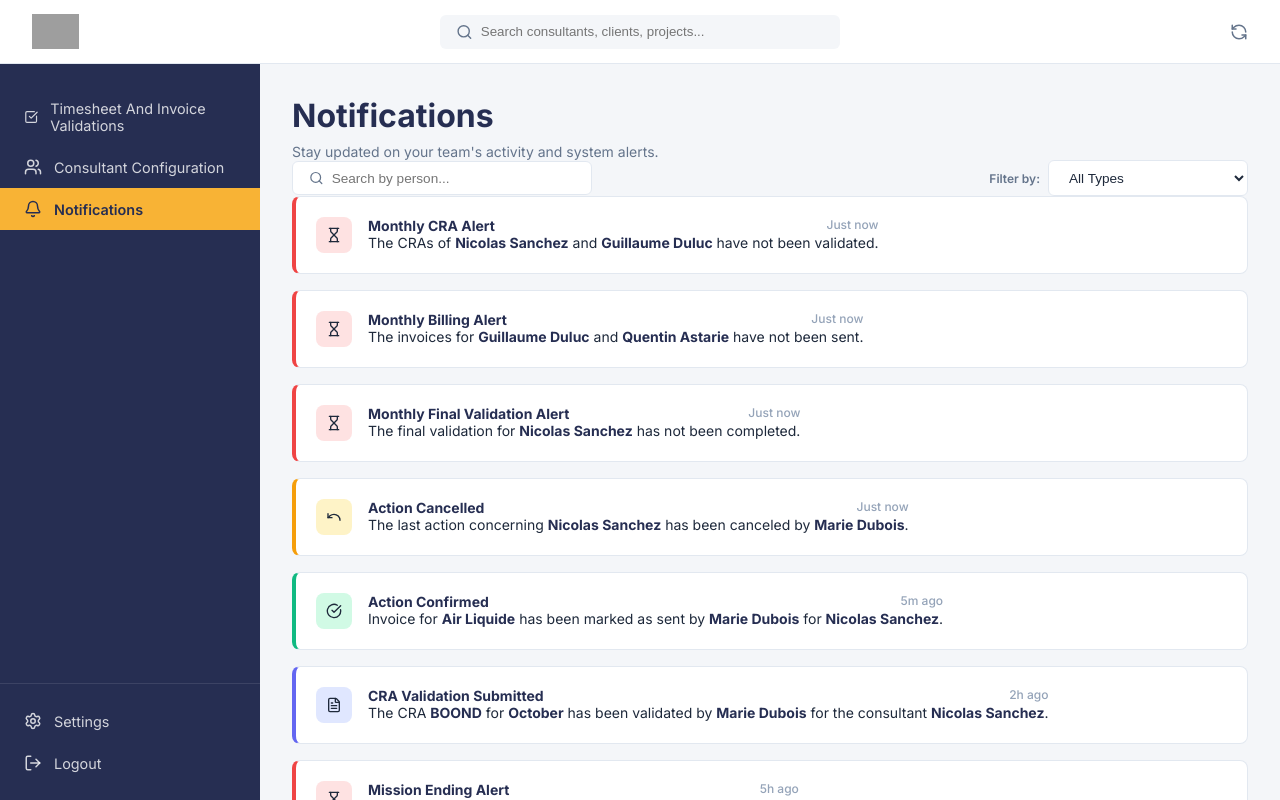
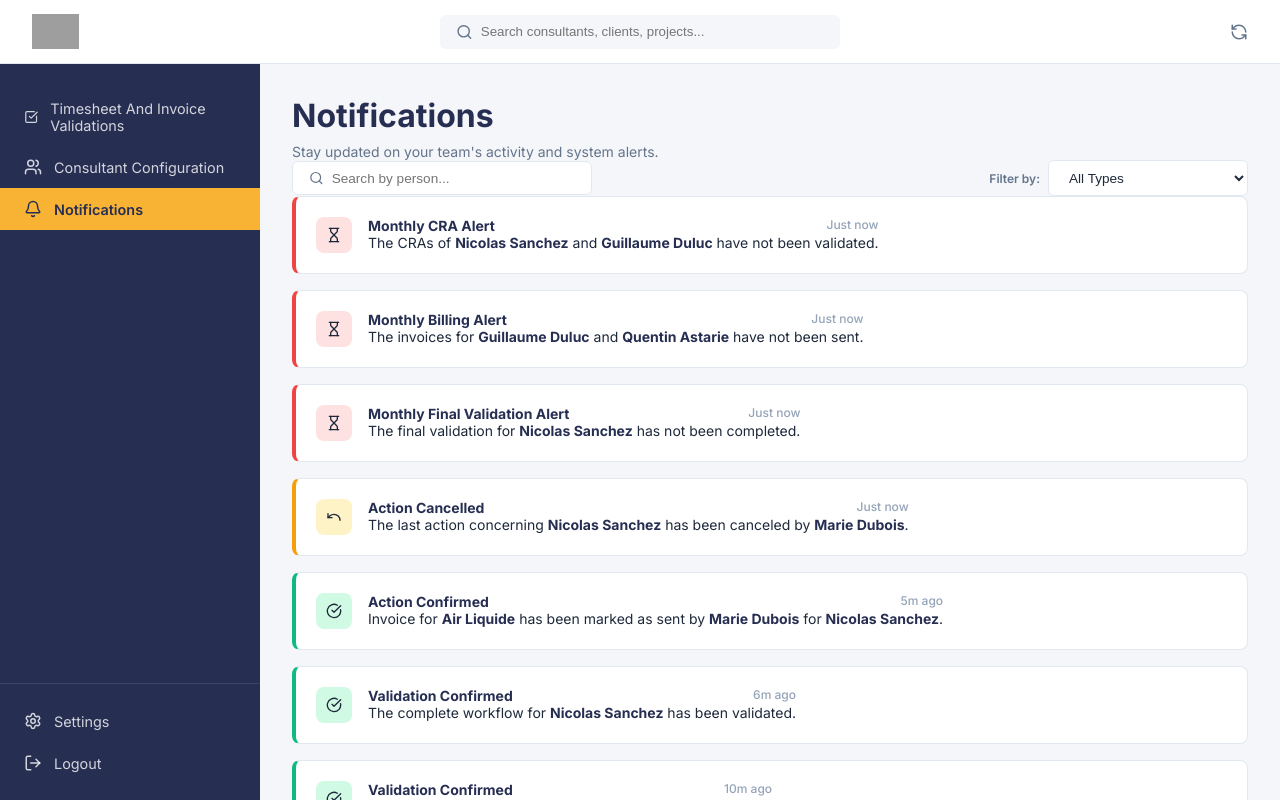
Before and after one commit to jeremycolard-aceo/Craceo-test, a React (Vite) app: page / in a window 1280 px wide. Both pictures are taken after a click on the element "Notifications". Built offline with nearby package versions, Linux system fonts and the light colour scheme; grey boxes are pictures that could not be loaded.

Commit message:
feat: seed final validation notifications in App.jsx and add final icon mapping

```diff
--- a/src/App.jsx
+++ b/src/App.jsx
@@ -105,6 +105,27 @@ function App() {
       employeeName: 'Nicolas Sanchez',
       time: Date.now() - 300000, // 5m ago
       read: false
+    },
+    {
+      id: 'final_validation_1',
+      type: 'final',
+      title: 'Validation Confirmed',
+      message: 'The complete workflow for **Nicolas Sanchez** has been validated.',
+      author: 'Marie Dubois',
+      employeeName: 'Nicolas Sanchez',
+      time: Date.now() - 400000, // 7m ago
+      read: false
+    },
+    {
+      id: 'final_validation_bulk_1',
+      type: 'final',
+      title: 'Validation Confirmed',
+      message: 'The complete workflow for **3** consultants has been validated.',
+      author: 'Marie Dubois',
+      employeeName: 'Multiple',
+      time: Date.now() - 600000, // 10m ago
+      read: false,
+      consultantsList: ['Nicolas Sanchez', 'Guillaume Duluc', 'Quentin Astarie']
     },
     {
       id: 4,
--- a/src/Notifications.jsx
+++ b/src/Notifications.jsx
@@ -69,6 +69,7 @@ export default function Notifications({ notifications }) {
           borderColor: '#F59E0B'
         };
       case 'billing':
+      case 'final':
         return {
           icon: <CheckCircle size={16} className="text-emerald-600" />,
           bgColor: '#D1FAE5',
```
